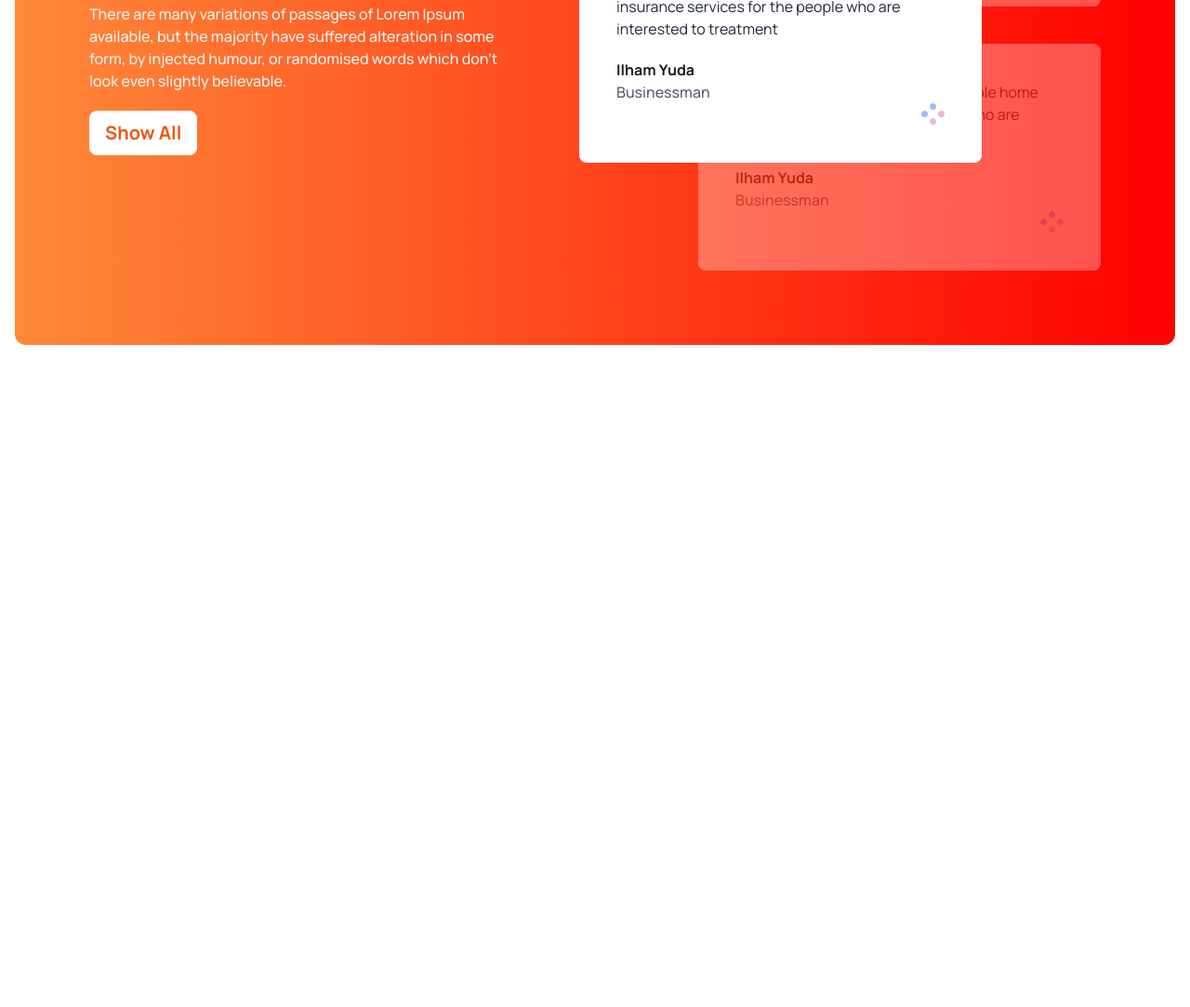
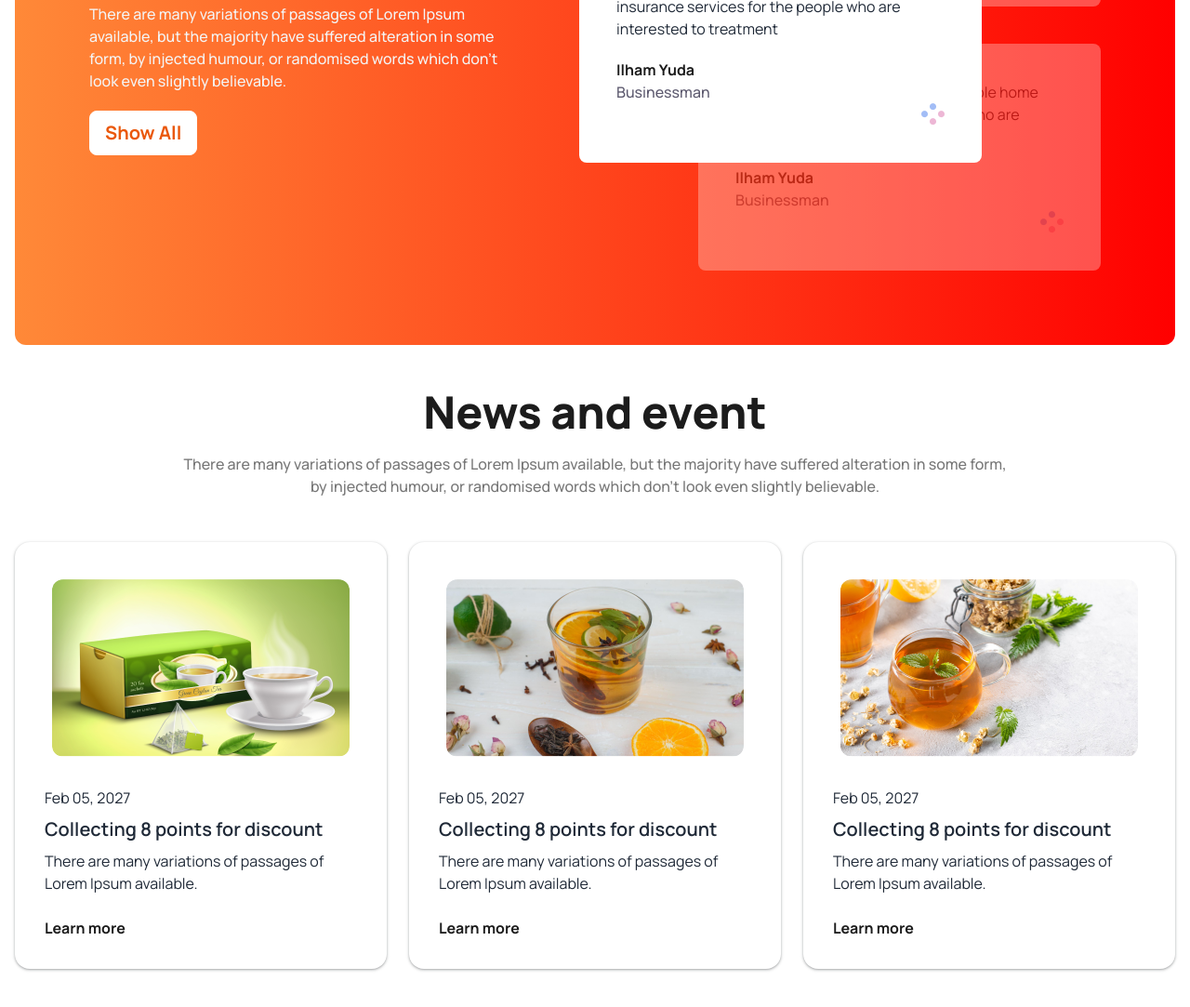
Before and after one commit to towhid046/tea-website-with-daisyui-and-tailwind, a plain HTML site: page index.html in a window 1280 px wide. Shown: the part 2125-3208 px from the top of the page at 93% size. Before the commit the page ends 2496 px from the top, so only its background shows below. Drawn offline with nearby package versions, Linux system fonts and the light colour scheme.

Commit message:
added news section

```diff
--- a/index.html
+++ b/index.html
@@ -48,6 +48,9 @@
       }
       .manrope-font {
         font-family: "Manrope", sans-serif;
+      }
+      .box-shadow-custom{
+        box-shadow: rgba(60, 64, 67, 0.3) 0px 1px 2px 0px, rgba(60, 64, 67, 0.15) 0px 1px 3px 1px;
       }
     </style>
   </head>
@@ -265,7 +268,61 @@
         </div>
 
       </section>
+      <!-- News section -->
+      <section class="my-12">
+        <header class="mb-12 mx-auto max-w-[901px] text-center">
+          <h1 class="text-heading-black text-5xl mb-5 font-extrabold">News and event</h1>
+          <p class="text-paragraph-gray text-base font-medium ">There are many variations of passages of Lorem Ipsum available, but the majority have suffered alteration in some form, by injected humour, or randomised words which don't look even slightly believable. </p>
+        </header>
+        <div class="news-card grid grid-cols-1 gap-6 md:grid-cols-2 lg:grid-cols-3">
+          <!-- card 1 -->
+          <div class="card bg-base-100 box-shadow-custom">
+            <figure class="px-10 pt-10">
+              <img src="images/news-1.png" alt="Shoes" class="rounded-xl" />
+            </figure>
+            <div class="card-body ">
+              <p>Feb 05, 2027</p>
+              <h2 class="card-title">Collecting 8 points for discount</h2>
+              <p>There are many variations of passages of Lorem Ipsum available.</p>
+              <div class="card-actions">
+                <button class="mt-4 text-heading-black text-base font-bold">Learn more</button>
+              </div>
+            </div>
+          </div>
+          <!-- card 2 -->
+          <div class="card bg-base-100 box-shadow-custom">
+            <figure class="px-10 pt-10">
+              <img src="images/news-2.png" alt="Shoes" class="rounded-xl" />
+            </figure>
+            <div class="card-body ">
+              <p>Feb 05, 2027</p>
+              <h2 class="card-title">Collecting 8 points for discount</h2>
+              <p>There are many variations of passages of Lorem Ipsum available.</p>
+              <div class="card-actions">
+                <button class="mt-4 text-heading-black text-base font-bold">Learn more</button>
+              </div>
+            </div>
+          </div>
+          <!-- card 3 -->
+          <div class="card bg-base-100 box-shadow-custom">
+            <figure class="px-10 pt-10">
+              <img src="images/news-3.png" alt="Shoes" class="rounded-xl" />
+            </figure>
+            <div class="card-body ">
+              <p>Feb 05, 2027</p>
+              <h2 class="card-title">Collecting 8 points for discount</h2>
+              <p>There are many variations of passages of Lorem Ipsum available.</p>
+              <div class="card-actions">
+                <button class="mt-4 text-heading-black text-base font-bold">Learn more</button>
+              </div>
+            </div>
+          </div>
+
+        </div>
+      </section>
     </main>
-    <footer></footer>
+    <footer>
+
+    </footer>
   </body>
 </html>
```
